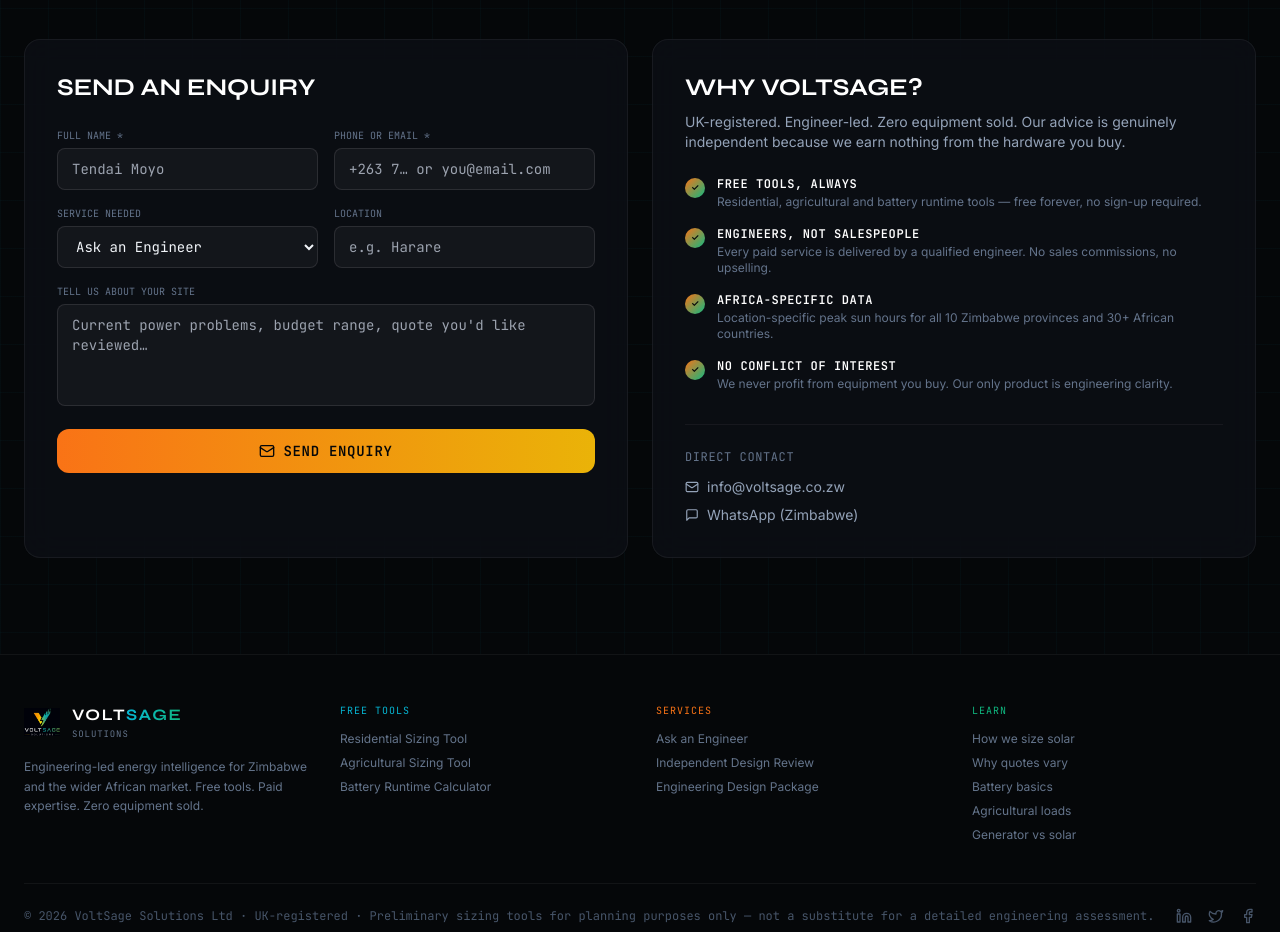
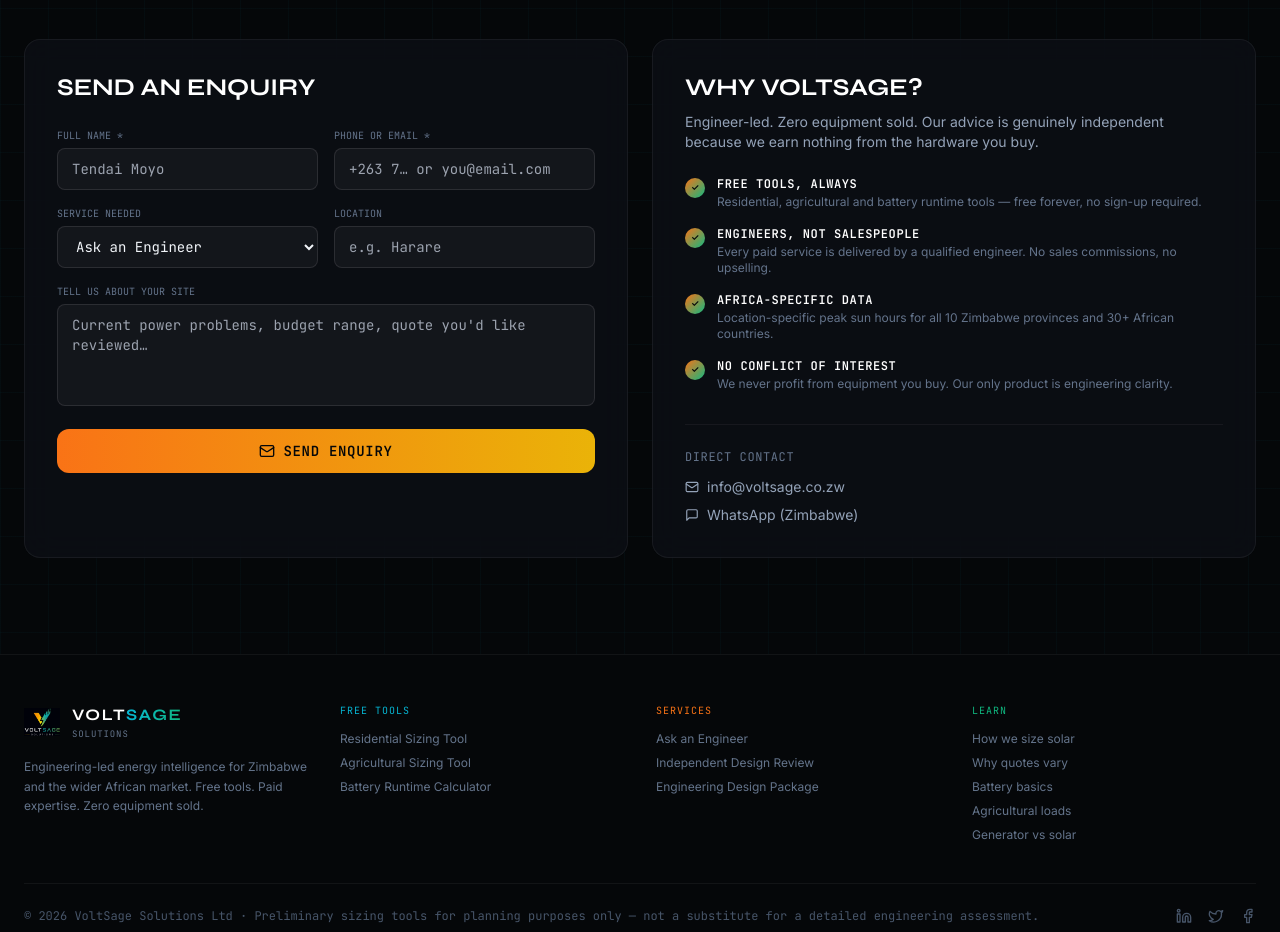
Before and after one commit to faraimupfuti/voltsage-beta, a Next.js app: page / in a window 1280 px wide. Shown: the part 9360-10292 px from the top of the page. Built offline with nearby package versions, Linux system fonts and the light colour scheme.

Commit message:
Add files via upload

```diff
--- a/components/ContactAndFooter.tsx
+++ b/components/ContactAndFooter.tsx
@@ -200,7 +200,7 @@
             <div>
               <h3 className="font-disp font-bold text-2xl text-white uppercase mb-2">Why VoltSage?</h3>
               <p className="text-slate-400 text-sm mb-6">
-                UK-registered. Engineer-led. Zero equipment sold.
+                Engineer-led. Zero equipment sold.
                 Our advice is genuinely independent because we earn nothing from the hardware you buy.
               </p>
 
@@ -326,7 +326,7 @@
         {/* Bottom bar */}
         <div className="border-t border-white/5 pt-6 flex flex-col sm:flex-row justify-between items-center gap-4">
           <p className="text-xs font-mono text-slate-600">
-            © {new Date().getFullYear()} VoltSage Solutions Ltd · UK-registered ·
+            © {new Date().getFullYear()} VoltSage Solutions Ltd ·
             Preliminary sizing tools for planning purposes only — not a substitute for a
             detailed engineering assessment.
           </p>
```
